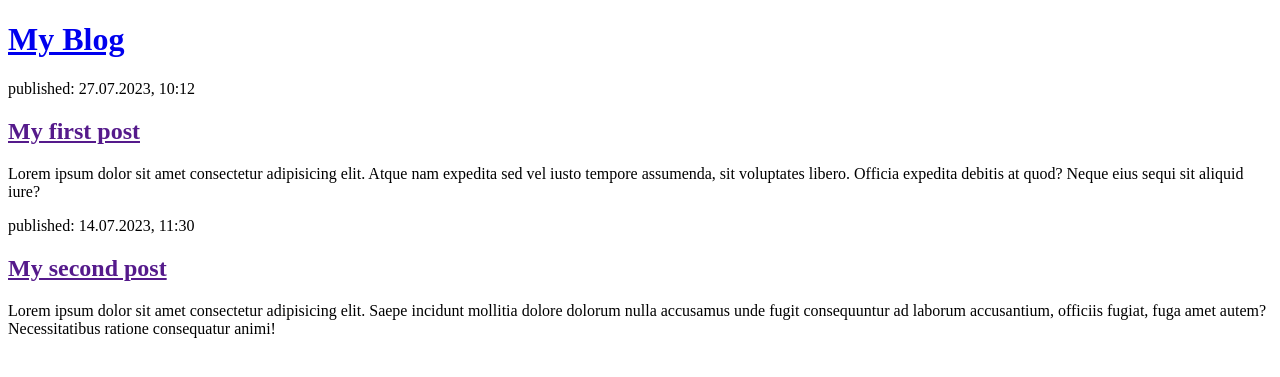
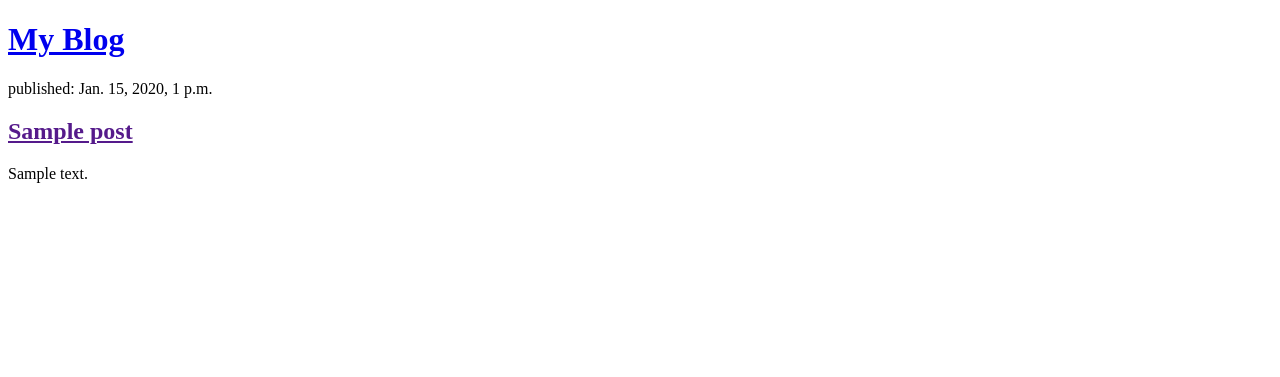
Before and after one commit to priest-tech/my-first-blog, a Django app: page / in a window 1280 px wide. Shown: the top 377 px of the page. Run offline with Django 3.2, Linux system fonts and the light colour scheme; tables that the repository leaves empty hold one stand-in row (values such as "Sample post").

Commit message:
Modified templates to display posts from database.

```diff
--- a/blog/templates/blog/post_list.html
+++ b/blog/templates/blog/post_list.html
@@ -1,8 +1,8 @@
 <!DOCTYPE html>
 <html lang="en">
   <head>
-    <meta charset="UTF-8">
-    <meta name="viewport" content="width=device-width, initial-scale=1.0">
+    <meta charset="UTF-8" />
+    <meta name="viewport" content="width=device-width, initial-scale=1.0" />
     <title>My Blog</title>
   </head>
   <body>
@@ -11,18 +11,12 @@
         <a href="/">My Blog</a>
       </h1>
     </header>
+    {% for post in posts %}
     <article>
-        <time> published: 27.07.2023, 10:12</time>
-        <h2>
-            <a href="">My first post</a>
-        </h2>
-        <p>Lorem ipsum dolor sit amet consectetur adipisicing elit. Atque nam expedita sed vel iusto tempore assumenda, sit voluptates libero. Officia expedita debitis at quod? Neque eius sequi sit aliquid iure?</p>
+      <time>published: {{post.published_date}}</time>
+      <h2><a href="">{{post.title}}</a></h2>
+      <p>{{ post.text|linebreaksbr }}</p>
     </article>
-    <article>
-        <time> published: 14.07.2023, 11:30</time>
-        <h2><a href="">My second post</a></h2>
-        <p>Lorem ipsum dolor sit amet consectetur adipisicing elit. Saepe incidunt mollitia dolore dolorum nulla accusamus unde fugit consequuntur ad laborum accusantium, officiis fugiat, fuga amet autem? Necessitatibus ratione consequatur animi!</p>
-
-    </article>
+    {% endfor %}
   </body>
 </html>
--- a/blog/views.py
+++ b/blog/views.py
@@ -1,5 +1,8 @@
 from django.shortcuts import render
+from django.utils import timezone
+from .models import Post
 
 # Create your views here.
 def post_list(request):
-    return render(request,'blog/post_list.html',{})
+    posts = Post.objects.filter(published_date__lte=timezone.now()).order_by('published_date')
+    return render(request,'blog/post_list.html',{'posts':posts})
```
Lines whose indentation alone changed are shown as unchanged.
